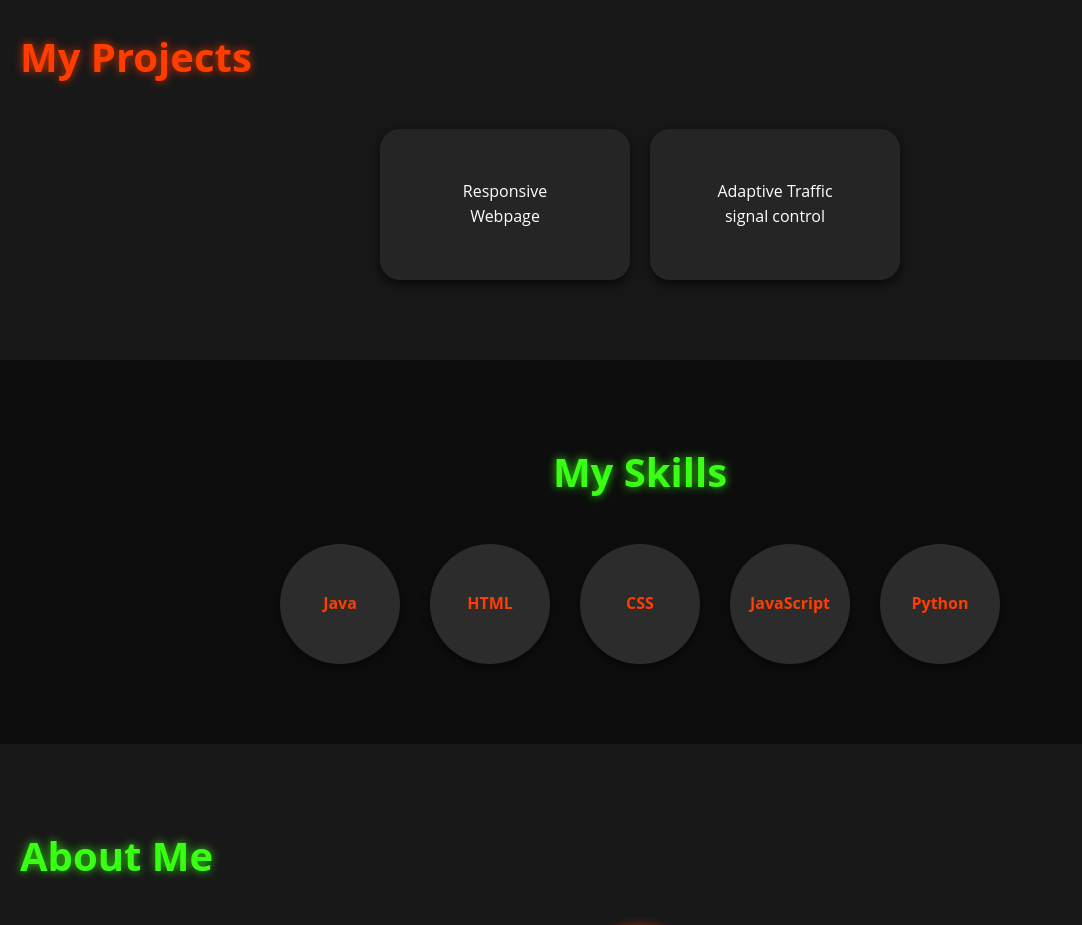
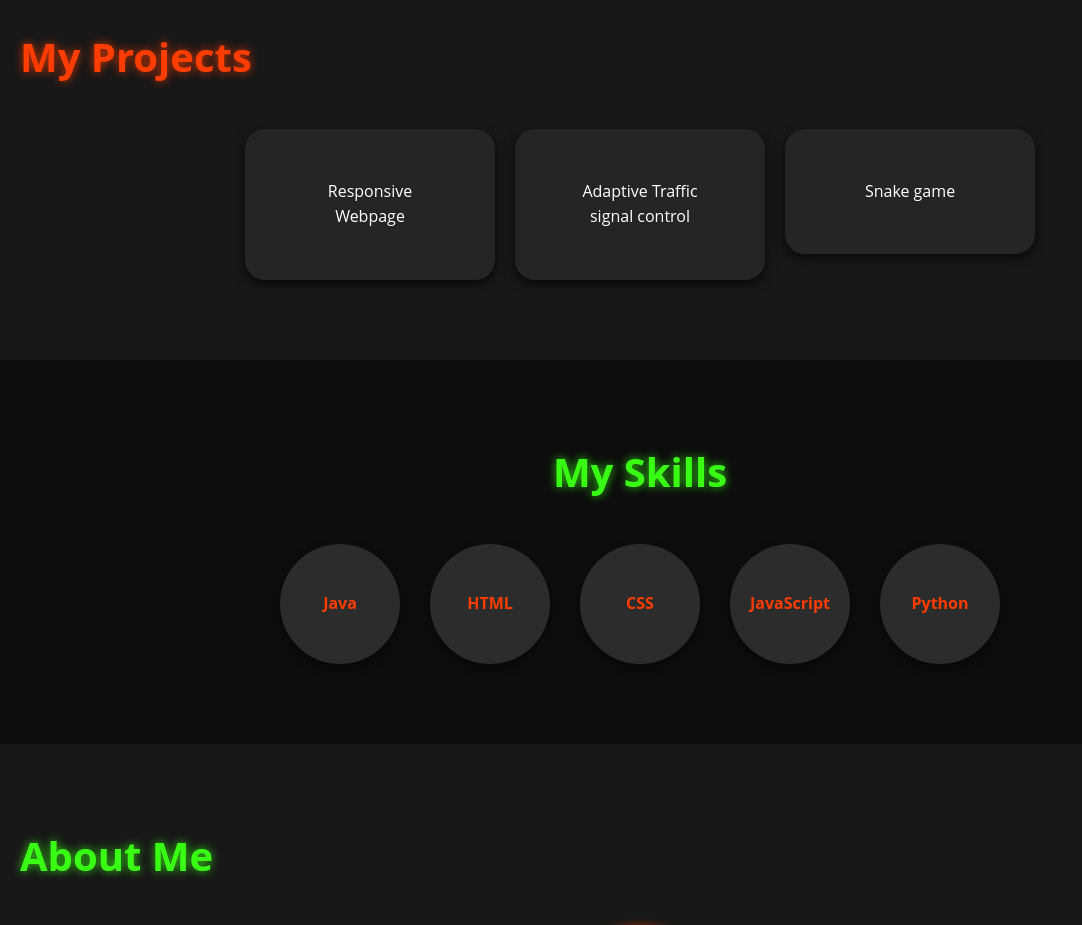
Before and after one commit to Tharan2/tharan-portfolio, a plain HTML site: page index.html in a window 1280 px wide. Shown: the part 940-1865 px from the top of the page, without its empty margins (0-1082 px from the left). Drawn offline with Linux system fonts and the light colour scheme; a script that the page names is missing.

Commit message:
project added

```diff
--- a/index.html
+++ b/index.html
@@ -39,6 +39,7 @@
         <div class="project-grid">
             <a class=" proo" href=" " > <div class="project-card">Responsive Webpage</div></a>
             <a class=" proo" href="https://github.com/Tharan2/adaptive-traffic-signal" target="_blank" > <div class="project-card">Adaptive Traffic signal control</div></a>
+            <a class=" proo" href="https://tharan2.github.io/snake-game/" target="_blank" > <div class="project-card">Snake game</div></a>
         </div>
     </section>
 
```
